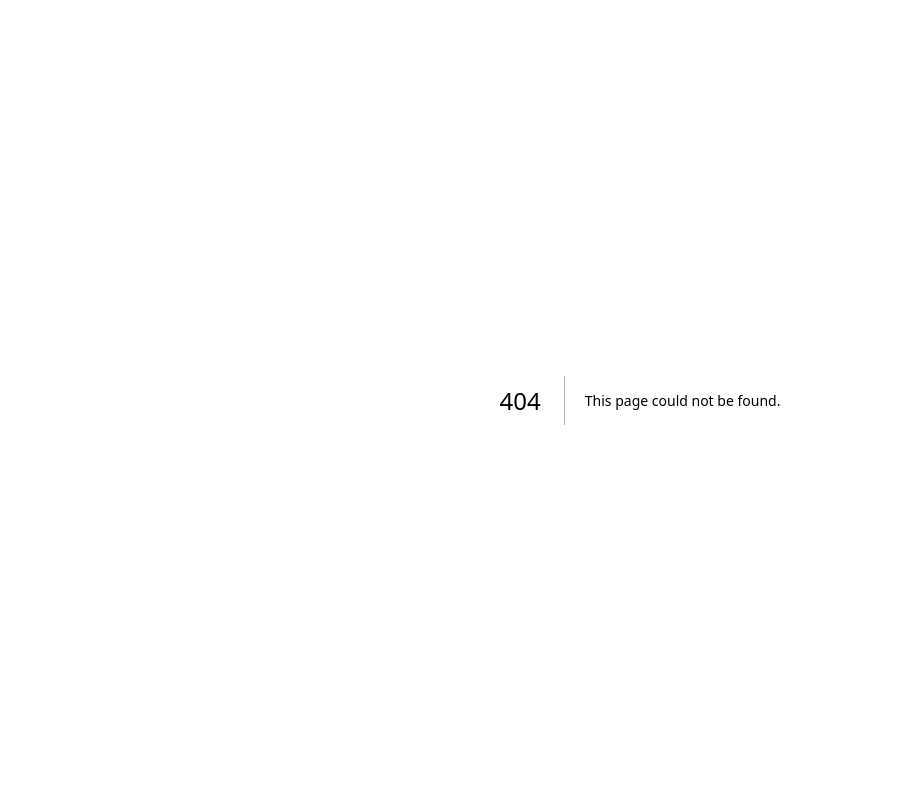
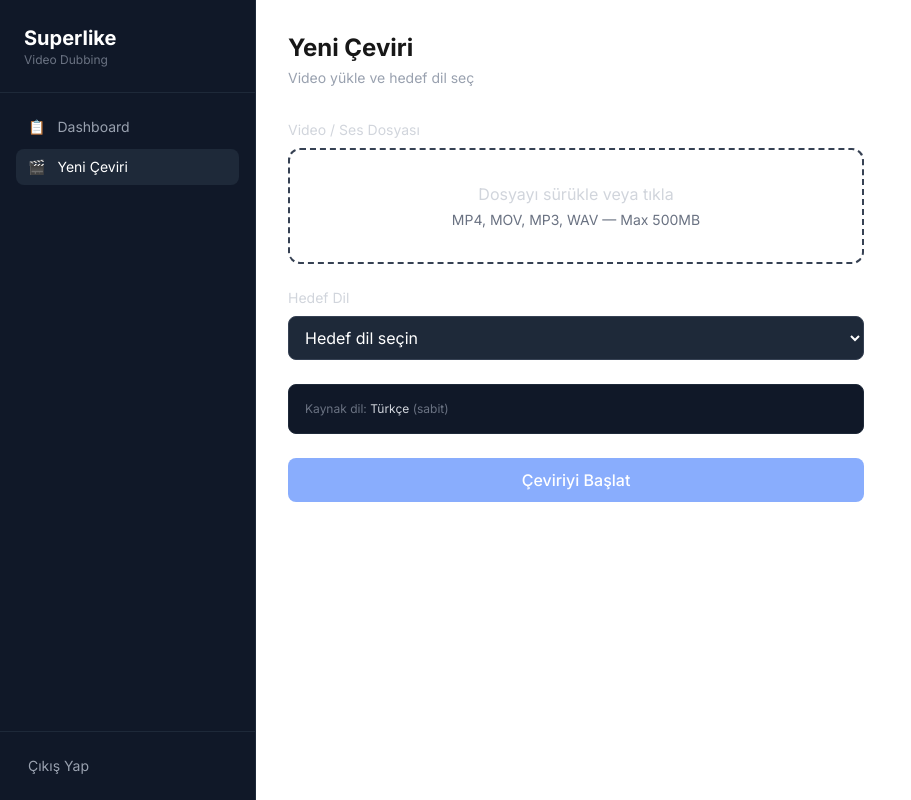
Before and after one commit to alihannaslan/superlike-dubbing, a Next.js app: page /new in a window 1280 px wide. Before the commit this address had no page. Shown: the whole page, without its empty margins (0-911 px from the left). Built offline with nearby package versions, Linux system fonts and the light colour scheme.

Commit message:
feat: add new dubbing page with file upload and language selection

```diff
--- /dev/null
+++ b/src/app/(dashboard)/new/page.tsx
@@ -0,0 +1,85 @@
+"use client";
+
+import { useState } from "react";
+import { useRouter } from "next/navigation";
+import { FileUpload } from "@/components/FileUpload";
+import { LanguageSelect } from "@/components/LanguageSelect";
+
+export default function NewDubbingPage() {
+  const router = useRouter();
+  const [file, setFile] = useState<File | null>(null);
+  const [targetLang, setTargetLang] = useState("");
+  const [loading, setLoading] = useState(false);
+  const [error, setError] = useState("");
+
+  async function handleSubmit(e: React.FormEvent) {
+    e.preventDefault();
+
+    if (!file || !targetLang) {
+      setError("Dosya ve hedef dil seçimi gerekli");
+      return;
+    }
+
+    setLoading(true);
+    setError("");
+
+    const formData = new FormData();
+    formData.append("file", file);
+    formData.append("targetLang", targetLang);
+
+    try {
+      const res = await fetch("/api/dubbing", {
+        method: "POST",
+        body: formData,
+      });
+
+      const data = await res.json();
+
+      if (!res.ok) {
+        setError(data.error || "Çeviri başlatılamadı");
+        setLoading(false);
+        return;
+      }
+
+      router.push(`/jobs/${data.id}`);
+    } catch {
+      setError("Bağlantı hatası, lütfen tekrar deneyin");
+      setLoading(false);
+    }
+  }
+
+  return (
+    <div className="max-w-xl">
+      <h1 className="text-2xl font-bold mb-1">Yeni Çeviri</h1>
+      <p className="text-gray-400 text-sm mb-8">Video yükle ve hedef dil seç</p>
+
+      <form onSubmit={handleSubmit} className="space-y-6">
+        <div>
+          <label className="block text-sm text-gray-300 mb-2">Video / Ses Dosyası</label>
+          <FileUpload onFileSelect={setFile} selectedFile={file} />
+        </div>
+
+        <div>
+          <label className="block text-sm text-gray-300 mb-2">Hedef Dil</label>
+          <LanguageSelect value={targetLang} onChange={setTargetLang} />
+        </div>
+
+        <div className="bg-gray-900 border border-gray-800 rounded-lg p-4">
+          <p className="text-xs text-gray-500">
+            Kaynak dil: <span className="text-gray-300">Türkçe</span> (sabit)
+          </p>
+        </div>
+
+        {error && <p className="text-red-400 text-sm">{error}</p>}
+
+        <button
+          type="submit"
+          disabled={loading || !file || !targetLang}
+          className="w-full bg-blue-600 hover:bg-blue-700 disabled:opacity-50 disabled:cursor-not-allowed text-white font-medium py-2.5 rounded-lg transition-colors"
+        >
+          {loading ? "Yükleniyor ve çeviri başlatılıyor..." : "Çeviriyi Başlat"}
+        </button>
+      </form>
+    </div>
+  );
+}
```
